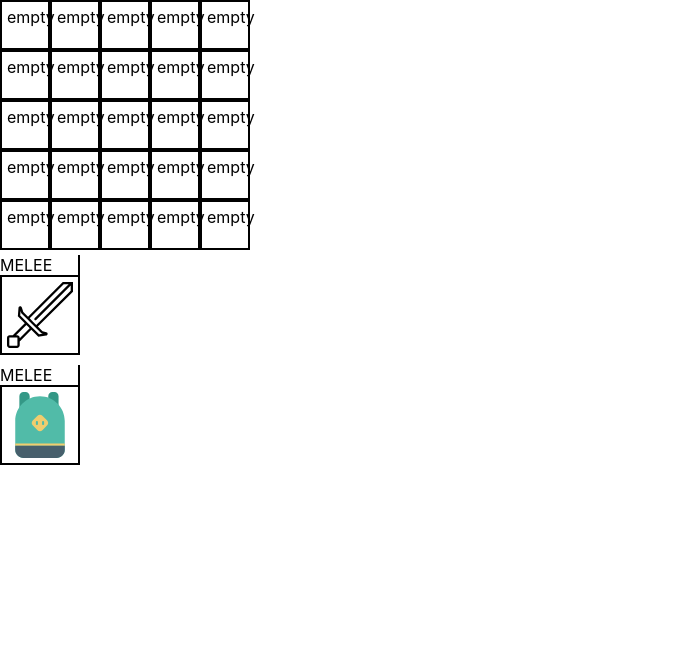
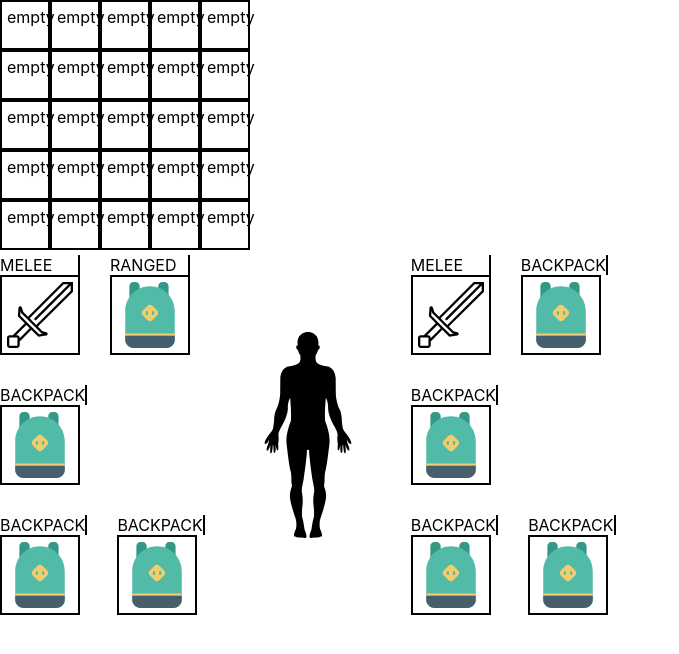
Before and after one commit to AndriiManyak/epic-stories, a Next.js app: page / in a window 1280 px wide. Shown: the top 654 px of the page, without its empty margins (0-679 px from the left). Built offline with nearby package versions, Linux system fonts and the light colour scheme.

Commit message:
update gear components

```diff
--- a/components/inventory/GearComponent.tsx
+++ b/components/inventory/GearComponent.tsx
@@ -3,25 +3,110 @@ import { GearTypes } from "~/types/gearTypes";
 
 import sword from "~/public/test/sword-icon.svg";
 import backpack from "~/public/test/backpack-icon.svg";
-import { Gear } from "~/types/gearItem";
+import humanSilhouette from "~/public/inventory/standing-human-body-silhouette.svg";
+import styled from "styled-components";
+import Image from "next/image";
 
-export const GearComponent = () => {
-  const items: Gear[] = [
-    {
+const hero = {
+  gear: {
+    melee: {
       type: GearTypes.MELEE,
       image: sword,
     },
-    {
+    backpack: {
       type: GearTypes.BACKPACK,
       image: backpack,
     },
-  ];
+  },
+};
 
+export const GearComponent = () => {
   return (
-    <div>
-      {items.map((item, index) => (
-        <GearItem key={index} gearType={GearTypes.MELEE} gearItem={item} />
-      ))}
-    </div>
+    <GearContainer>
+      <GearBlock>
+        <GearLine>
+          <GearItem gearType={GearTypes.MELEE} gearItem={hero.gear.melee} />
+          <GearItem gearType={GearTypes.RANGED} gearItem={hero.gear.backpack} />
+        </GearLine>
+
+        <GearLine>
+          {" "}
+          <GearItem
+            gearType={GearTypes.BACKPACK}
+            gearItem={hero.gear.backpack}
+          />
+        </GearLine>
+
+        <GearLine>
+          <GearItem
+            gearType={GearTypes.BACKPACK}
+            gearItem={hero.gear.backpack}
+          />
+          <GearItem
+            gearType={GearTypes.BACKPACK}
+            gearItem={hero.gear.backpack}
+          />
+        </GearLine>
+      </GearBlock>
+
+      <GearHeroImage>
+        <Image
+          src={humanSilhouette}
+          alt="hero image"
+          objectFit="contain"
+          // layout="fill"
+        />
+      </GearHeroImage>
+
+      <GearBlock>
+        <GearLine>
+          <GearItem gearType={GearTypes.MELEE} gearItem={hero.gear.melee} />
+          <GearItem
+            gearType={GearTypes.BACKPACK}
+            gearItem={hero.gear.backpack}
+          />
+        </GearLine>
+
+        <GearLine>
+          {" "}
+          <GearItem
+            gearType={GearTypes.BACKPACK}
+            gearItem={hero.gear.backpack}
+          />
+        </GearLine>
+
+        <GearLine>
+          <GearItem
+            gearType={GearTypes.BACKPACK}
+            gearItem={hero.gear.backpack}
+          />
+          <GearItem
+            gearType={GearTypes.BACKPACK}
+            gearItem={hero.gear.backpack}
+          />
+        </GearLine>
+      </GearBlock>
+    </GearContainer>
   );
 };
+
+const GearContainer = styled.div`
+  display: flex;
+`;
+
+const GearBlock = styled.div`
+  display: flex;
+  flex-direction: column;
+  gap: 20px;
+`;
+
+const GearLine = styled.div`
+  display: flex;
+  gap: 30px;
+`;
+
+const GearHeroImage = styled.div`
+  display: flex;
+  align-items: center;
+  justify-self: stretch;
+`;
--- a/components/inventory/GearItem.tsx
+++ b/components/inventory/GearItem.tsx
@@ -13,7 +13,7 @@ export const GearItem = ({ gearType, gearItem }: Props) => {
     <GearItemContainer>
       <GearItemName>{gearType}</GearItemName>
       <GearItemBlock>
-        <InventoryItem itemImage={gearItem.image} />
+        <InventoryItem itemImage={gearItem?.image} />
       </GearItemBlock>
     </GearItemContainer>
   );
--- a/types/gearTypes.ts
+++ b/types/gearTypes.ts
@@ -1,4 +1,5 @@
 export enum GearTypes {
   MELEE = "melee",
+  RANGED = "ranged",
   BACKPACK = "backpack",
 }
```
